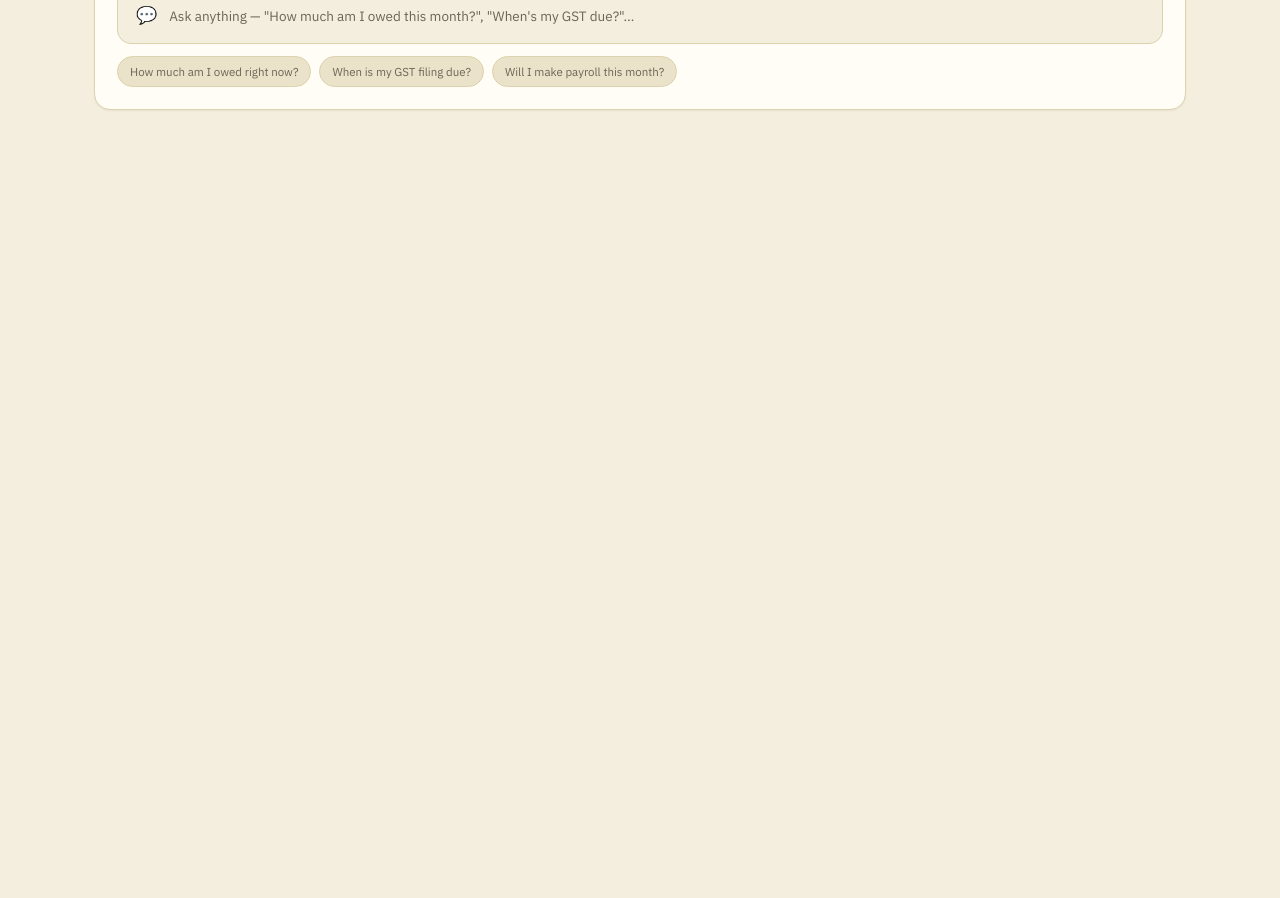
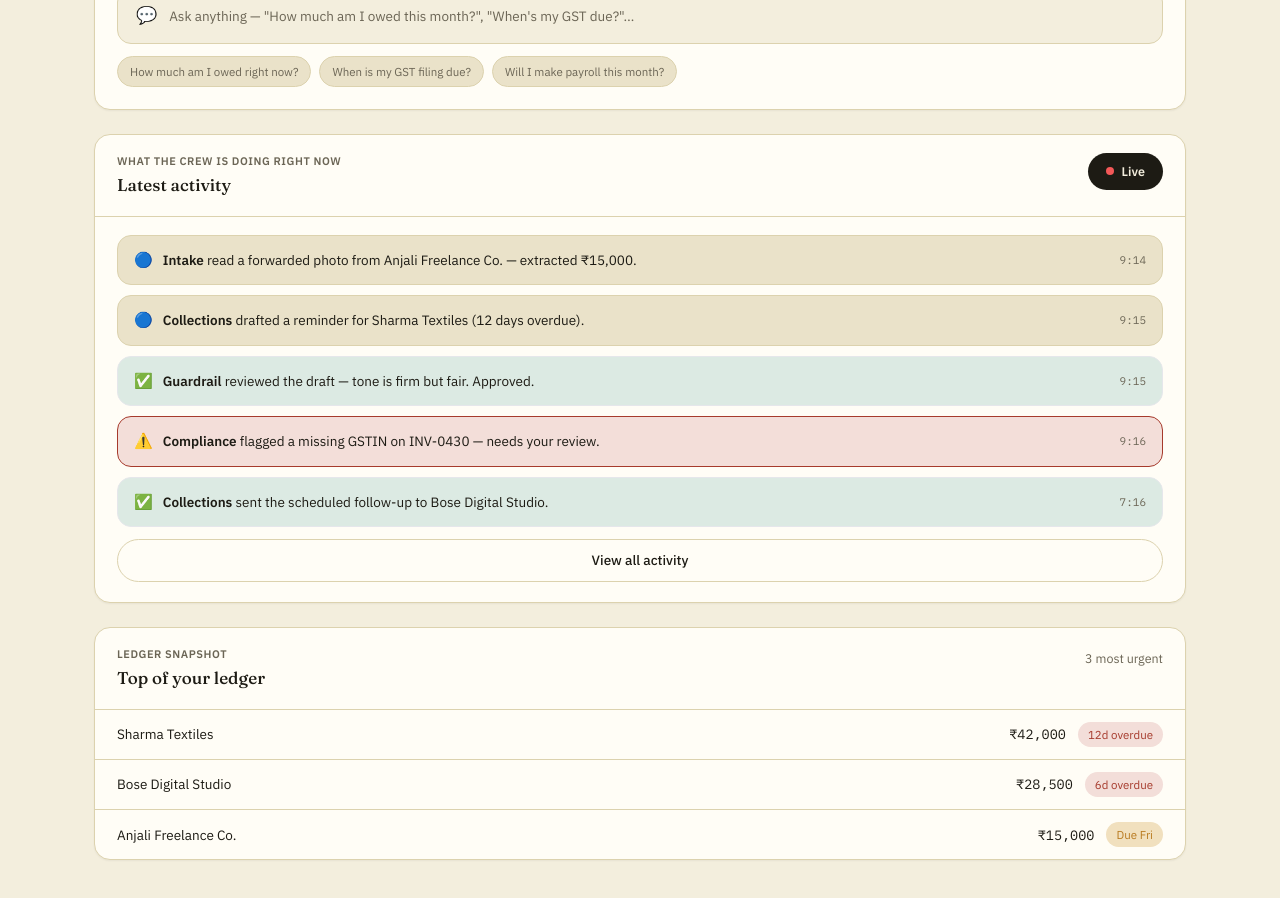
Before and after one commit to Subhomoy-byte/ledgercrew-ai, a Next.js app in the folder apps/web/: page /dashboard in a window 1280 px wide. Shown: the part 1040-1938 px from the top of the page. Before the commit the page ends 1214 px from the top, so only its background shows below. Built offline with nearby package versions, Linux system fonts and the light colour scheme.

Commit message:
Step 2d: live activity feed + ledger snapshot

```diff
--- a/apps/web/app/(dashboard)/dashboard/page.tsx
+++ b/apps/web/app/(dashboard)/dashboard/page.tsx
@@ -60,6 +60,42 @@ const ATTN_ITEMS: AttnItem[] = [
   },
 ];
 
+type ActivityType = "flag" | "note" | "good";
+type ActivityEntry = {
+  who: string;
+  text: string;
+  type: ActivityType;
+  icon: string;
+  time: string;
+};
+
+const INITIAL_ACTIVITY: ActivityEntry[] = [
+  { who: "Intake", text: "read a forwarded photo from Anjali Freelance Co. — extracted ₹15,000.", type: "note", icon: "🔵", time: "9:14" },
+  { who: "Collections", text: "drafted a reminder for Sharma Textiles (12 days overdue).", type: "note", icon: "🔵", time: "9:15" },
+  { who: "Guardrail", text: "reviewed the draft — tone is firm but fair. Approved.", type: "good", icon: "✅", time: "9:15" },
+  { who: "Compliance", text: "flagged a missing GSTIN on INV-0430 — needs your review.", type: "flag", icon: "⚠️", time: "9:16" },
+];
+
+const ACTIVITY_POOL: Omit<ActivityEntry, "time">[] = [
+  { who: "Intake", text: "picked up a new receipt from Ray Consulting via WhatsApp.", type: "note", icon: "🔵" },
+  { who: "Compliance", text: "flagged a missing GSTIN on INV-0430 — waiting on your review.", type: "flag", icon: "⚠️" },
+  { who: "Collections", text: "sent the scheduled follow-up to Bose Digital Studio.", type: "good", icon: "✅" },
+  { who: "Guardrail", text: "held a draft back for edits — line 2 read as too aggressive.", type: "flag", icon: "⚠️" },
+  { who: "Cash-flow", text: "recalculated: payroll on the 30th is covered.", type: "good", icon: "✅" },
+];
+
+const activityBoxClass: Record<ActivityType, string> = {
+  flag: "border-red bg-red-soft animate-[activityBlink_1.4s_ease-in-out_infinite]",
+  note: "border-line bg-surface-2",
+  good: "border-green/45 bg-green-soft",
+};
+
+const LEDGER_SNAPSHOT = [
+  { client: "Sharma Textiles", amount: "₹42,000", status: "12d overdue", tone: "overdue" as const },
+  { client: "Bose Digital Studio", amount: "₹28,500", status: "6d overdue", tone: "overdue" as const },
+  { client: "Anjali Freelance Co.", amount: "₹15,000", status: "Due Fri", tone: "due" as const },
+];
+
 type ChatMsg = { who: "user" | "bot"; text: string };
 
 const QUICK_QUESTIONS = [
@@ -91,6 +127,7 @@ export default function DashboardPage() {
   const chatInputRef = useRef<HTMLInputElement>(null);
 
   const [resolved, setResolved] = useState<Record<string, boolean>>({});
+  const [activity, setActivity] = useState<ActivityEntry[]>(INITIAL_ACTIVITY);
   const [chatOpen, setChatOpen] = useState(false);
   const [messages, setMessages] = useState<ChatMsg[]>([
     {
@@ -168,6 +205,16 @@ export default function DashboardPage() {
         }
       );
     }
+  }, []);
+
+  useEffect(() => {
+    const interval = setInterval(() => {
+      const pick = ACTIVITY_POOL[Math.floor(Math.random() * ACTIVITY_POOL.length)];
+      const now = new Date();
+      const time = `${now.getHours() % 12 || 12}:${String(now.getMinutes()).padStart(2, "0")}`;
+      setActivity((prev) => [...prev.slice(-9), { ...pick, time }]);
+    }, 5500);
+    return () => clearInterval(interval);
   }, []);
 
   function resolveAttn(id: string) {
@@ -349,6 +396,72 @@ export default function DashboardPage() {
         </div>
       </div>
 
+      {/* Latest activity — promoted, full width */}
+      <div className="mb-6 rounded-[16px] border border-line bg-surface shadow-sm">
+        <div className="flex items-start justify-between gap-3 border-b border-line px-[22px] py-[18px]">
+          <div>
+            <div className="mb-[3px] text-[11px] font-semibold uppercase tracking-wider text-ink-soft">
+              What the crew is doing right now
+            </div>
+            <h2 className="font-serif text-[17px] font-medium">Latest activity</h2>
+          </div>
+          <span className="flex shrink-0 items-center gap-2 rounded-full bg-ink px-[18px] py-[9px] text-[12.5px] font-semibold text-bg">
+            <span className="h-2 w-2 animate-[liveBlink_1.4s_ease-in-out_infinite] rounded-full bg-[#ff5c5c]" />
+            Live
+          </span>
+        </div>
+        <div className="flex max-h-[460px] flex-col gap-2.5 overflow-y-auto px-[22px] pb-2 pt-[18px]">
+          {activity.map((a, i) => (
+            <div
+              key={i}
+              className={`flex items-center gap-2.5 rounded-[14px] border px-4 py-[13px] text-[13.5px] ${activityBoxClass[a.type]}`}
+            >
+              <span className="shrink-0 text-[15px]">{a.icon}</span>
+              <span className="flex-1">
+                <span className="font-semibold">{a.who}</span> {a.text}
+              </span>
+              <span className="shrink-0 font-mono text-[11px] text-ink-soft">{a.time}</span>
+            </div>
+          ))}
+        </div>
+        <div className="px-[22px] pb-5 pt-1">
+          <button className="w-full rounded-full border border-line bg-surface py-[10px] text-[13.5px] font-medium text-ink">
+            View all activity
+          </button>
+        </div>
+      </div>
+
+      {/* Top of your ledger */}
+      <div className="mb-6 rounded-[16px] border border-line bg-surface shadow-sm">
+        <div className="flex items-start justify-between gap-3 border-b border-line px-[22px] py-[18px]">
+          <div>
+            <div className="mb-[3px] text-[11px] font-semibold uppercase tracking-wider text-ink-soft">
+              Ledger snapshot
+            </div>
+            <h2 className="font-serif text-[17px] font-medium">Top of your ledger</h2>
+          </div>
+          <span className="mt-[3px] text-[12.5px] text-ink-soft">3 most urgent</span>
+        </div>
+        <div>
+          {LEDGER_SNAPSHOT.map((row) => (
+            <div
+              key={row.client}
+              className="flex items-center gap-3 border-b border-line px-[22px] py-3 text-[13.5px] last:border-b-0"
+            >
+              <span className="flex-1">{row.client}</span>
+              <span className="font-mono">{row.amount}</span>
+              <span
+                className={`rounded-full px-[10px] py-1 text-[11.5px] ${
+                  row.tone === "overdue" ? "bg-red-soft text-red" : "bg-amber-soft text-amber"
+                }`}
+              >
+                {row.status}
+              </span>
+            </div>
+          ))}
+        </div>
+      </div>
+
       {/* Chat panel */}
       <div
         className={`fixed bottom-7 right-7 z-[45] flex h-[480px] max-h-[70vh] w-[360px] max-w-[calc(100vw-40px)] flex-col overflow-hidden rounded-[18px] border border-line bg-surface shadow-lg transition-all duration-300 ${
--- a/apps/web/app/globals.css
+++ b/apps/web/app/globals.css
@@ -107,3 +107,13 @@ body {
   0% { transform: scale(0.6); opacity: 0.9; }
   100% { transform: scale(2.2); opacity: 0; }
 }
+
+@keyframes activityBlink {
+  0%, 100% { box-shadow: 0 0 0 0 transparent; }
+  50% { box-shadow: 0 0 0 5px color-mix(in srgb, var(--red) 22%, transparent); }
+}
+
+@keyframes liveBlink {
+  0%, 100% { opacity: 1; }
+  50% { opacity: 0.2; }
+}
```
